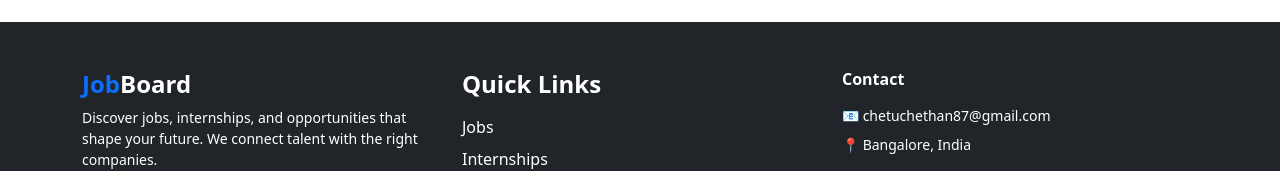
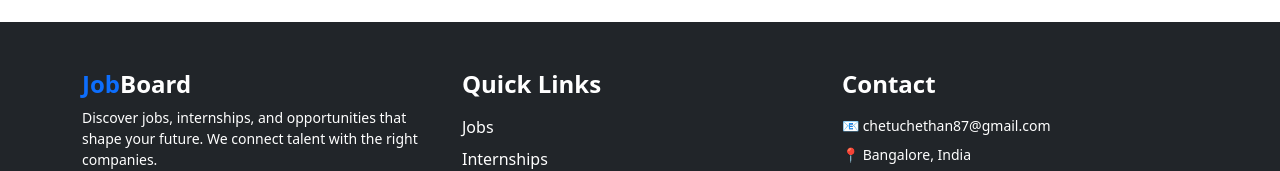
Before and after one commit to Chetu14321/freshersjobs-frontend, a React (Create React App) app: page /internships in a window 1280 px wide. Shown: the part 1449-1620 px from the top of the page. Built offline with nearby package versions, Linux system fonts and the light colour scheme; no server answers.

Commit message:
ui update

```diff
--- a/src/components/Footer.js
+++ b/src/components/Footer.js
@@ -46,7 +46,7 @@ export default function Footer() {
 
           {/* Contact Section */}
           <div className="col-12 col-md-4 mb-4 fade-delay" style={{ animationDelay: "0.3s" }}>
-            <h6 className="fw-bold mb-3">Contact</h6>
+            <h4 className="fw-bold mb-3">Contact</h4>
             <p className="small mb-2">
               📧{" "}
               <a href="mailto:chetuchethan87@gmail.com" className="text-white text-decoration-none hover-link">
```
